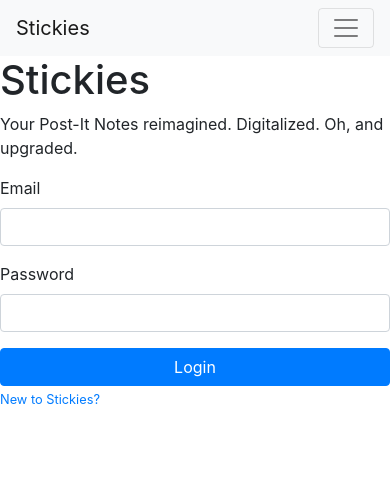
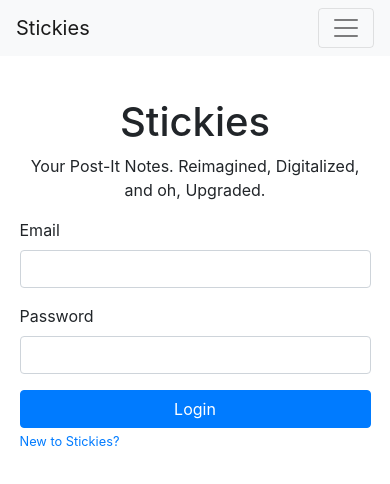
Before and after one commit to gwolianglien/Stickies, a React (Create React App) app in the folder frontend/: page / in a window 390 px wide. Shown: the top 484 px of the page. Built offline with nearby package versions, Linux system fonts and the light colour scheme.

Commit message:
added css

```diff
--- a/frontend/src/App.css
+++ b/frontend/src/App.css
@@ -1,17 +1,27 @@
 .App { width: 100vw; height: auto; margin: 0; padding: 0; }
 
+.center { text-align: center; }
 .hide { display: none; }
 .overlay { z-index: 1; position: relative; }
 
 /* Responsive Content */
 /* Default: any screen with screen wider than 1204px */
 
+.app-border { position: relative; width: 80vw; left: 10vw; }
+.app-border-top { top: 10vh; }
+
 @media only screen and (max-width: 768px) {
   /* Mobile Phones */
+  .app-border { position: relative; width: 90vw; left: 5vw; }
+  .app-border-top { top: 5vh; }
 }
 @media only screen and (max-width: 992px) {
   /* Tablets */
+  .app-border { position: relative; width: 90vw; left: 5vw; }
+  .app-border-top { top: 5vh; }
 }
 @media only screen and (max-width: 1204px) {
   /* Small Laptops */
+  .app-border { position: relative; width: 90vw; left: 5vw; }
+  .app-border-top { top: 5vh; }
 }
--- a/frontend/src/PrivateRoute.js
+++ b/frontend/src/PrivateRoute.js
@@ -13,8 +13,8 @@ const PrivateRoute = ({ component: Component, authenticated, loaded , ...rest })
 )
 
 PrivateRoute.propTypes = {
-    authenticated: PropTypes.bool,
-    loaded: PropTypes.bool,
+    authenticated: PropTypes.bool.isRequired,
+    loaded: PropTypes.bool.isRequired,
 }
 
 const mapStateToProps = state => (
--- a/frontend/src/components/Alert.js
+++ b/frontend/src/components/Alert.js
@@ -4,7 +4,7 @@ import { connect } from 'react-redux';
 
 const Alert = ({ alerts }) => alert !== null && alerts.map(alert => {
     return (
-        <div key={alert.id} className={`alert alert-${alert.border} overlay`} role="alert">
+        <div key={alert.id} className={`alert alert-${alert.border} overlay app-border app-border-top`} role="alert">
             {alert.message}
         </div>
     )
--- a/frontend/src/components/Home.js
+++ b/frontend/src/components/Home.js
@@ -1,4 +1,4 @@
-import React, { Fragment } from 'react';
+import React from 'react';
 import { connect } from 'react-redux';
 import PropTypes from 'prop-types';
 
@@ -18,7 +18,7 @@ const Banner = () => {
 
 const Home = ({ stickies }) => {
     return (
-        <Fragment>
+        <div className="app-border app-border-top">
             <Banner />
             <div className="form">
                 <StickyForm />
@@ -29,7 +29,7 @@ const Home = ({ stickies }) => {
                 />
             </div>
 
-        </Fragment>
+        </div>
     )
 }
 
--- a/frontend/src/components/Landing.js
+++ b/frontend/src/components/Landing.js
@@ -1,4 +1,4 @@
-import React, { Fragment } from 'react';
+import React from 'react';
 import PropTypes from 'prop-types';
 import { connect } from 'react-redux';
 import { Redirect } from 'react-router-dom';
@@ -6,10 +6,10 @@ import { Redirect } from 'react-router-dom';
 import Login from './Login';
 
 const Banner = () => (
-    <div className="banner">
+    <div className="banner center">
         <h1>Stickies</h1>
         <p>
-            Your Post-It Notes reimagined. Digitalized. Oh, and upgraded.
+            Your Post-It Notes. Reimagined, Digitalized, and oh, Upgraded.
         </p>
     </div>
 )
@@ -21,10 +21,10 @@ const Landing = ({ authenticated }) => {
     }
 
     return (
-        <Fragment>
+        <div className="app-border app-border-top">
             <Banner />
             <Login />
-        </Fragment>
+        </div>
     )
 }
 
--- a/frontend/src/components/Register.js
+++ b/frontend/src/components/Register.js
@@ -36,6 +36,10 @@ const Register = ({ authenticated, register, createAlert }) => {
     }
 
     return (
+        <div className="app-border app-border-top">
+            <div className="banner center">
+                <h1>Register</h1>
+            </div>
             <form onSubmit={event => handleSubmit(event)}>
                 <div className="form-group">
                     <label htmlFor="email">Email*</label>
@@ -73,6 +77,7 @@ const Register = ({ authenticated, register, createAlert }) => {
                 <button type="submit" className="btn btn-primary btn-block">Register</button>
                 <small id="redirect" className="form-text text-muted"><Link to='/login'>Already have an account?</Link></small>
             </form>
+        </div>
     );
 }
 
```
Also changed, not shown: 1 other file (tests, documents, lock files or other folders). Lines whose indentation alone changed are shown as unchanged.
